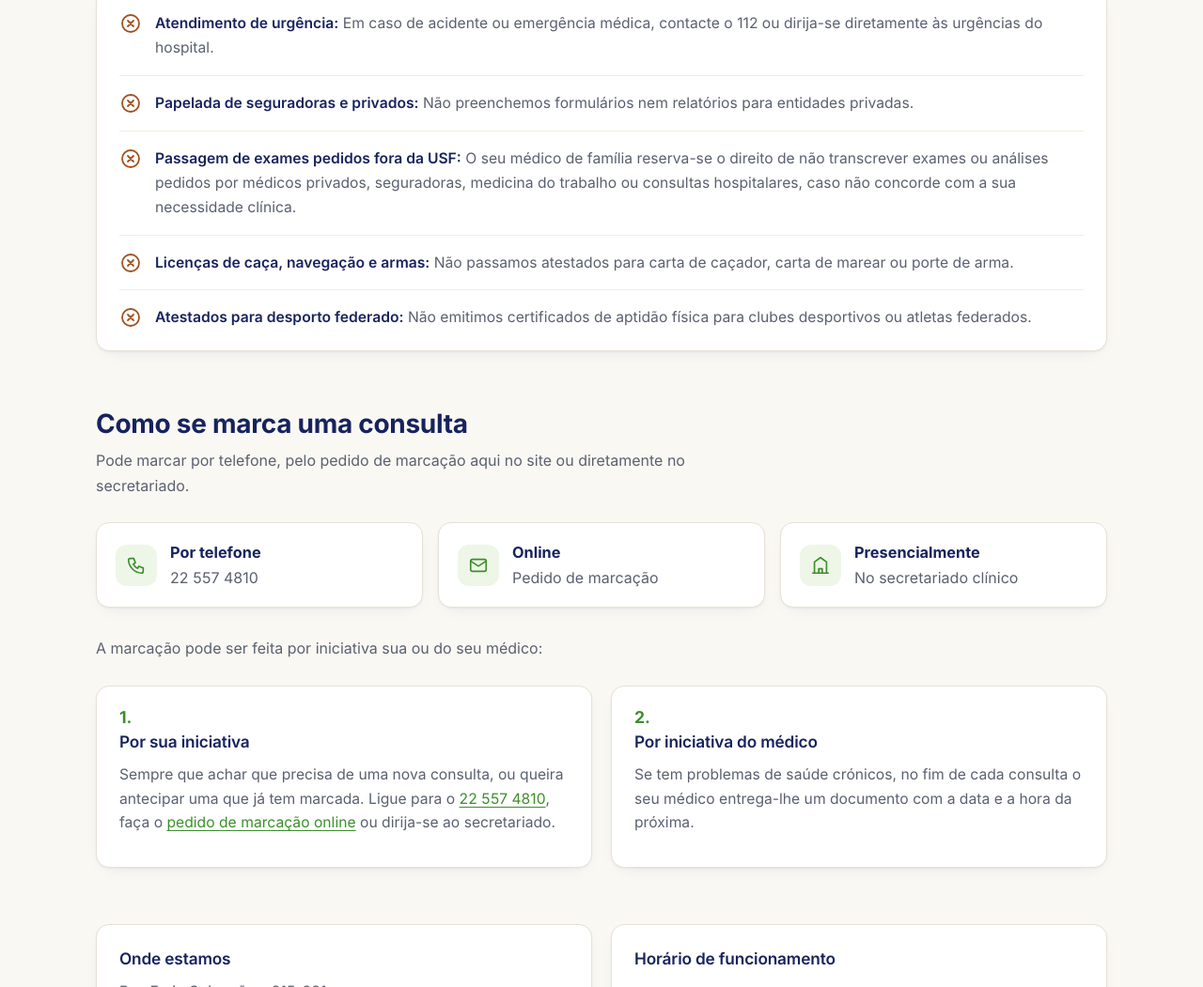
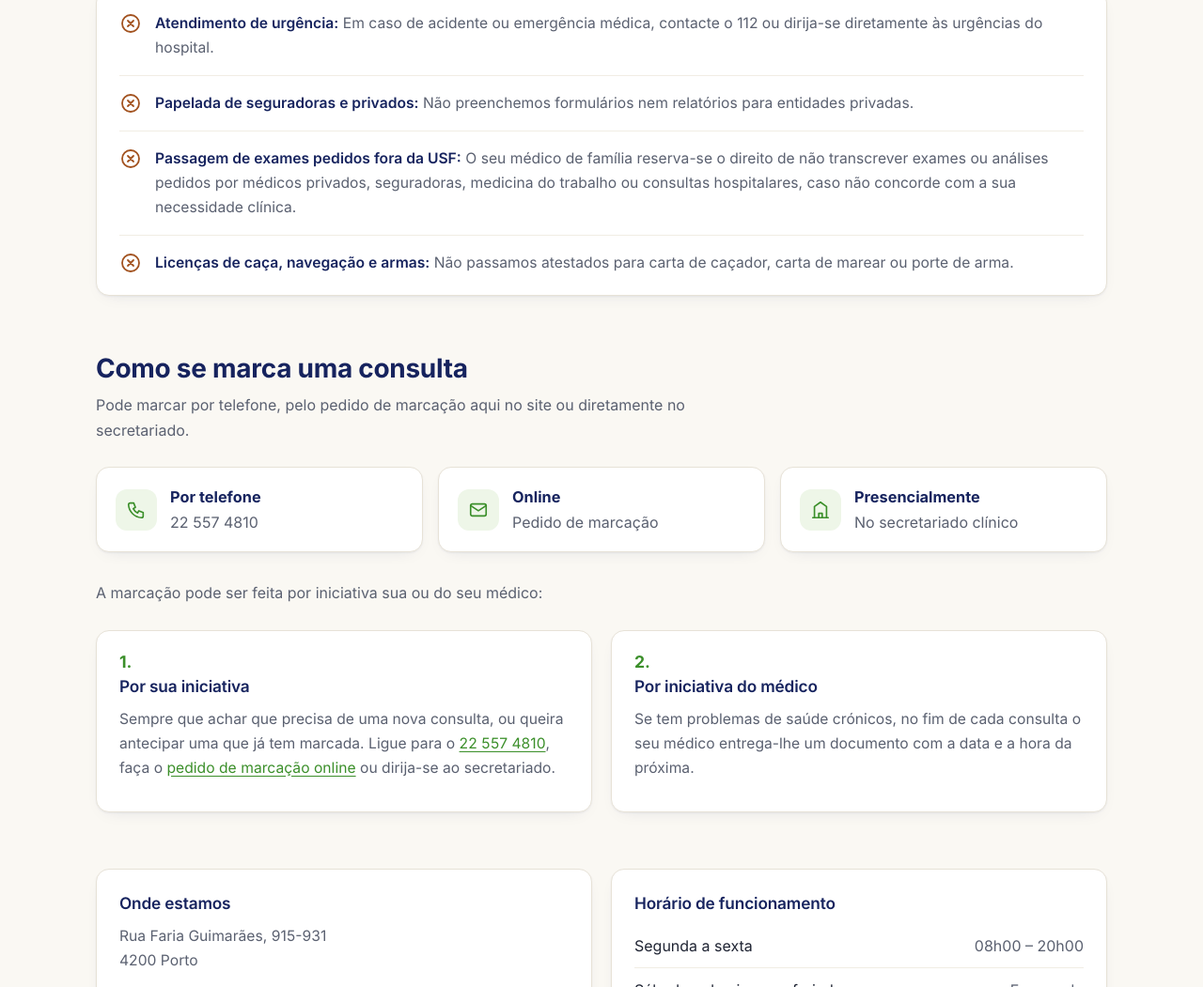
Before and after one commit to USF-Covelo/USF-Covelo.github.io, a plain HTML site: page index.html in a window 1280 px wide. Shown: the part 2652-3703 px from the top of the page at 94% size. Drawn offline with Linux system fonts and the light colour scheme.

Commit message:
Add files via upload

```diff
--- a/index.html
+++ b/index.html
@@ -227,7 +227,6 @@
     <li><svg class="ico" viewBox="0 0 24 24"><circle cx="12" cy="12" r="9"/><path d="m9 9 6 6M15 9l-6 6"/></svg><div><b>Papelada de seguradoras e privados:</b> Não preenchemos formulários nem relatórios para entidades privadas.</div></li>
     <li><svg class="ico" viewBox="0 0 24 24"><circle cx="12" cy="12" r="9"/><path d="m9 9 6 6M15 9l-6 6"/></svg><div><b>Passagem de exames pedidos fora da USF:</b> O seu médico de família reserva-se o direito de não transcrever exames ou análises pedidos por médicos privados, seguradoras, medicina do trabalho ou consultas hospitalares, caso não concorde com a sua necessidade clínica.</div></li>
     <li><svg class="ico" viewBox="0 0 24 24"><circle cx="12" cy="12" r="9"/><path d="m9 9 6 6M15 9l-6 6"/></svg><div><b>Licenças de caça, navegação e armas:</b> Não passamos atestados para carta de caçador, carta de marear ou porte de arma.</div></li>
-    <li><svg class="ico" viewBox="0 0 24 24"><circle cx="12" cy="12" r="9"/><path d="m9 9 6 6M15 9l-6 6"/></svg><div><b>Atestados para desporto federado:</b> Não emitimos certificados de aptidão física para clubes desportivos ou atletas federados.</div></li>
   </ul>
 </section>
 
```
